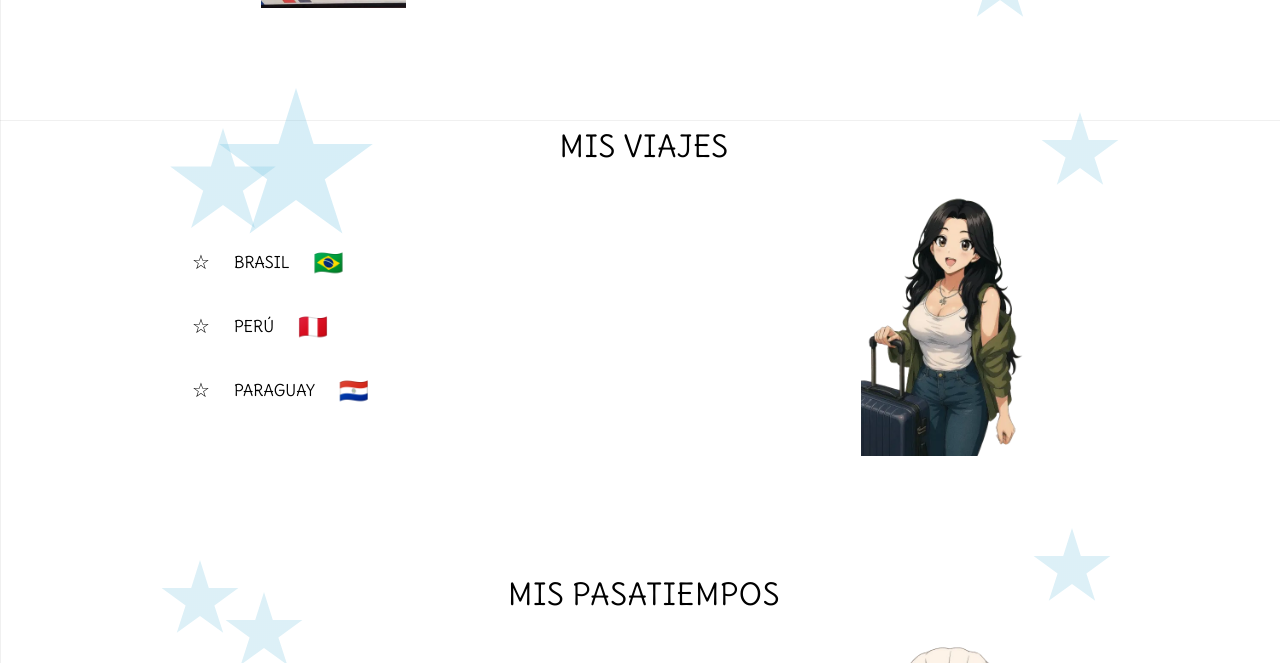
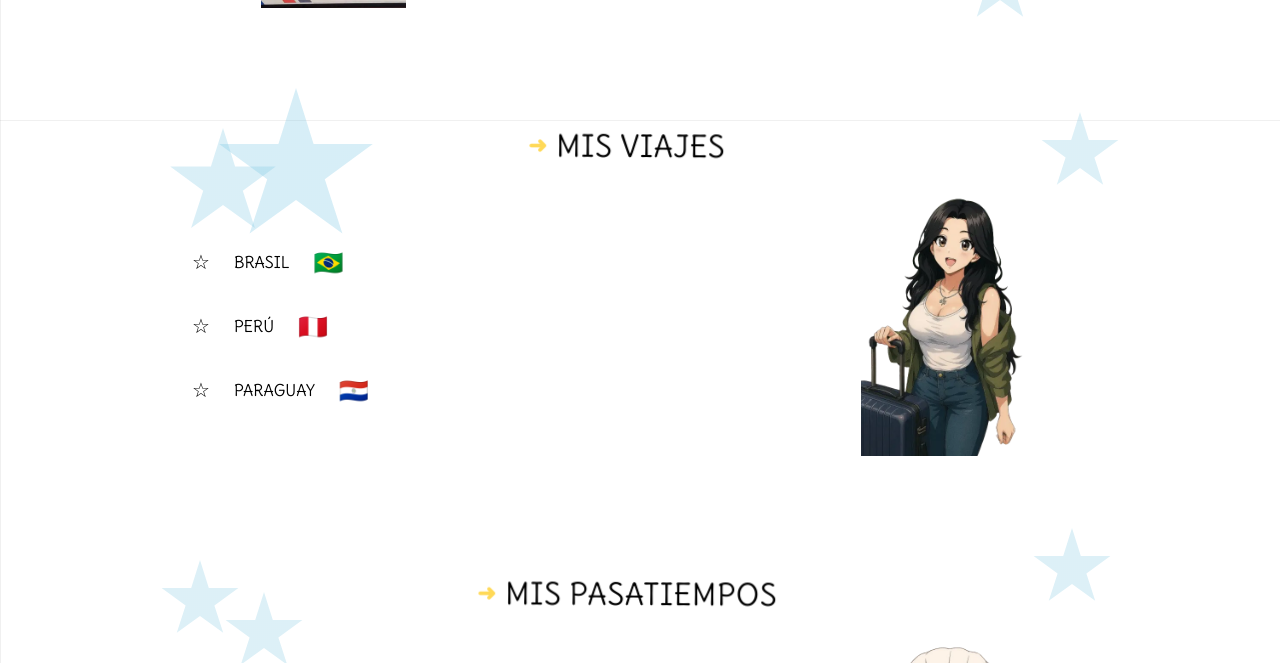
Before and after one commit to lunamideros2003/proyecto_portafolioo, a Next.js app: page / in a window 1280 px wide. Shown: the part 2280-2943 px from the top of the page. Built offline with nearby package versions, Linux system fonts and the light colour scheme.

Commit message:
flechas titulos

```diff
--- a/src/app/globals.css
+++ b/src/app/globals.css
@@ -591,19 +591,84 @@ body {
   from, to { border-color: transparent; }
   50% { border-color: #000; }
 }
-/* Movimiento suave lado a lado para el título */
-@keyframes float-side {
+/* Movimiento lateral + micro-rotación */
+@keyframes float-side-rot {
   0% {
-    transform: translateX(0);
+    transform: translateX(0) rotate(0deg);
   }
   50% {
-    transform: translateX(6px);
+    transform: translateX(6px) rotate(1.4deg);
   }
   100% {
-    transform: translateX(0);
+    transform: translateX(0) rotate(0deg);
   }
 }
 
-.float-side {
-  animation: float-side 1.0s ease-in-out infinite;
+.float-side-rot {
+  animation: float-side-rot 0.7s ease-in-out infinite;
 }
+
+
+/* Burbujitas en hover */
+.title-bubbles {
+  position: relative;
+  display: inline-block;
+}
+
+.title-bubbles:hover::after,
+.title-bubbles:hover::before {
+  content: "•";
+  position: absolute;
+  font-size: 12px;
+  opacity: 0;
+  animation: bubbles-float 0.9s ease-out forwards;
+}
+
+.title-bubbles:hover::before {
+  top: -8px;
+  left: -6px;
+}
+
+.title-bubbles:hover::after {
+  top: -10px;
+  right: -6px;
+}
+
+@keyframes bubbles-float {
+  0% {
+    transform: translateY(0);
+    opacity: 0.1;
+  }
+  50% {
+    opacity: 0.8;
+  }
+  100% {
+    transform: translateY(-8px);
+    opacity: 0;
+  }
+}
+/* Flecha decorativa animada para títulos */
+.title-arrow {
+  position: relative;
+  display: inline-block;
+}
+
+/* La flecha */
+.title-arrow::before {
+  content: "➜";              /* Puedes cambiar por → ➤ ➟ como quieras */
+  position: absolute;
+  left: -28px;               /* Distancia desde el texto (ajustable) */
+  top: 50%;
+  transform: translateY(-50%);
+  color: #FFD74F;            /* Amarillo suave */
+  font-size: 1.4rem;         /* Tamaño de la flecha */
+  opacity: 0.95;
+  animation: arrow-wiggle 0.9s ease-in-out infinite;
+}
+
+/* Movimiento suave */
+@keyframes arrow-wiggle {
+  0% { transform: translateY(-50%) translateX(0); }
+  50% { transform: translateY(-50%) translateX(-4px); }
+  100% { transform: translateY(-50%) translateX(0); }
+}
--- a/src/app/page.tsx
+++ b/src/app/page.tsx
@@ -132,7 +132,7 @@ export default function Home() {
   <h2 id="trips-title" className="text-center font-semibold tracking-wide mb-8 uppercase text-black text-3xl">
   <a
   href="/viajes"
-  className="inline-block cursor-pointer transition-transform duration-300 float-side hover:text-purple-500 hover:-translate-y-1 hover:scale-110"
+  className="inline-block cursor-pointer transition-transform duration-300 float-side-rot title-arrow hover:text-purple-500 hover:-translate-y-1 hover:scale-110"
 >
   {t('trips.title')}
 </a>
@@ -180,11 +180,11 @@ export default function Home() {
           <div className="absolute left-8 top-24 hidden md:block decor-star xs" />
           <h2 id="hobbies-title" className="text-center font-semibold tracking-wide mb-8 uppercase text-black text-3xl">
           <a
-            href="/pasatiempos"
-             className="inline-block cursor-pointer transition-transform duration-300 float-side hover:text-purple-500 hover:-translate-y-1 hover:scale-110"
+             href="/pasatiempos"
+              className="inline-block cursor-pointer transition-transform duration-300 float-side-rot title-arrow hover:text-purple-500 hover:-translate-y-1 hover:scale-110"
             >
-              {t('hobbies.title')}
-          </a>
+               {t('hobbies.title')}
+           </a>
           </h2>
           <div className="grid grid-cols-1 md:grid-cols-[1fr_260px] gap-8 items-center">
             <ul className="space-y-8 text-black">
```
